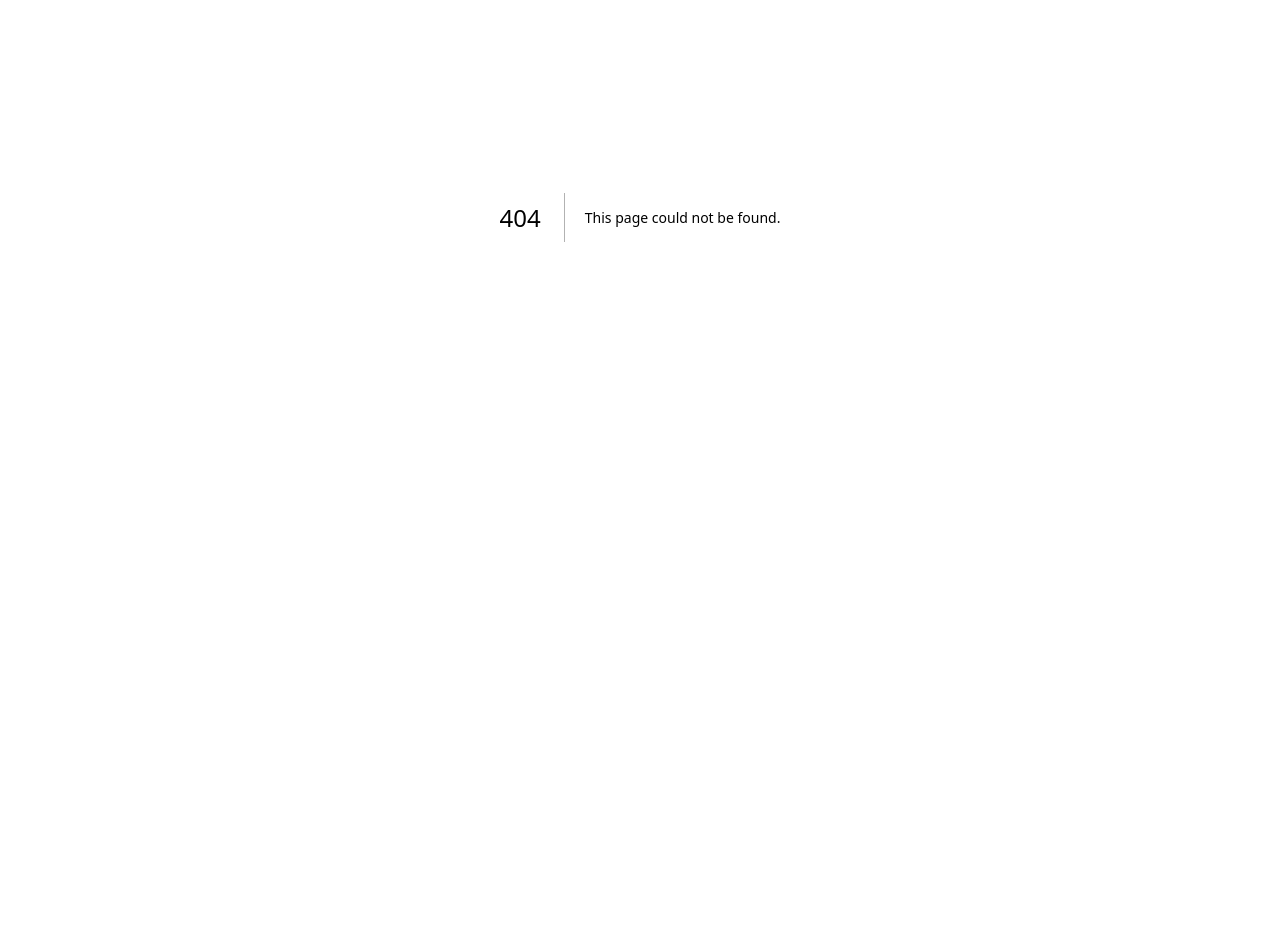
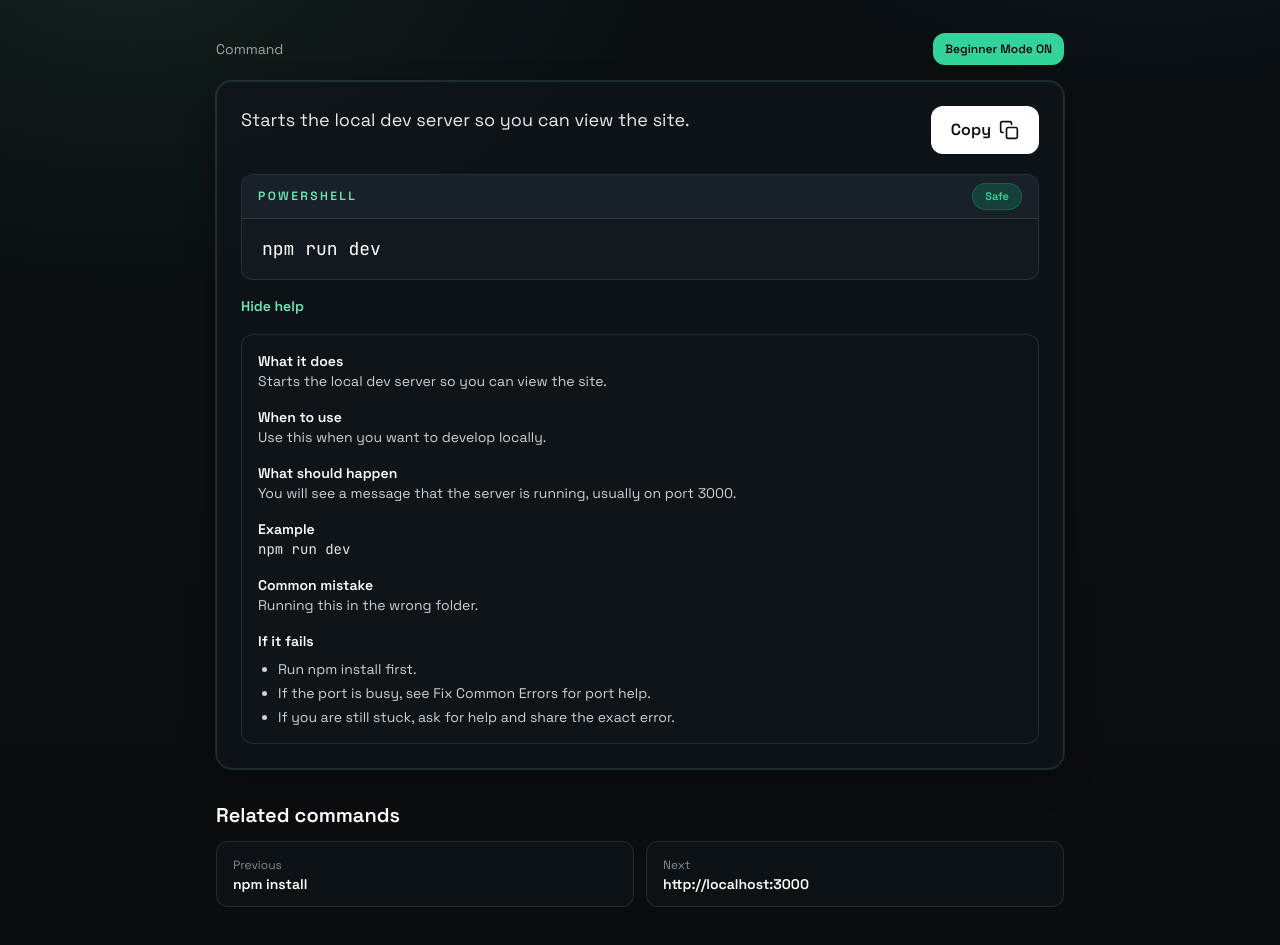
Before and after one commit to Acorn-Enterprise-Group/command-panel, a Next.js app: page /default/start-dev in a window 1280 px wide. Before the commit this address had no page. Shown: the part 183-1128 px from the top of the page. Before the commit the page ends 800 px from the top, so only its background shows below. Built offline with nearby package versions, Linux system fonts and the light colour scheme.

Commit message:
feat: add pack and command routes

```diff
--- /dev/null
+++ b/app/[packId]/[commandId]/page.tsx
@@ -0,0 +1,88 @@
+import type { Metadata } from 'next';
+import Link from 'next/link';
+import { notFound } from 'next/navigation';
+import { getCommandById, getCommandsForPack, getPackById } from '../../../data';
+import CommandPageClient from '../../../components/CommandPageClient';
+
+export function generateMetadata({
+  params
+}: {
+  params: { packId: string; commandId: string };
+}): Metadata {
+  const command = getCommandById(params.packId, params.commandId);
+  if (!command) return { title: 'Command Not Found' };
+  return {
+    title: `${command.command} — CopyCommand`,
+    description: command.whatItDoes,
+    alternates: {
+      canonical: `/${params.packId}/${params.commandId}`
+    }
+  };
+}
+
+export default function CommandPage({
+  params
+}: {
+  params: { packId: string; commandId: string };
+}) {
+  const pack = getPackById(params.packId);
+  const command = getCommandById(params.packId, params.commandId);
+  if (!command) return notFound();
+
+  const list = getCommandsForPack(params.packId);
+  const index = list.findIndex((item) => item.id === command.id);
+  const prev = index > 0 ? list[index - 1] : null;
+  const next = index >= 0 && index < list.length - 1 ? list[index + 1] : null;
+
+  return (
+    <main className="mx-auto flex min-h-screen w-full max-w-4xl flex-col gap-8 px-6 py-16">
+      <div className="flex items-center justify-between">
+        <Link href={`/${pack.id}`} className="text-sm text-white/60 hover:text-white">
+          ← Back to {pack.label}
+        </Link>
+        <span className="text-xs uppercase tracking-[0.3em] text-white/40">
+          {pack.label}
+        </span>
+      </div>
+
+      <div className="space-y-2">
+        <h1 className="text-3xl font-semibold">{command.command}</h1>
+        <p className="text-white/70">{command.explain}</p>
+      </div>
+
+      <CommandPageClient command={command} />
+
+      <section className="space-y-3">
+        <h2 className="text-xl font-semibold">Related commands</h2>
+        <div className="grid gap-3 sm:grid-cols-2">
+          {prev ? (
+            <Link
+              href={`/${pack.id}/${prev.id}`}
+              className="rounded-xl border border-white/10 bg-ink-900/60 px-4 py-3 text-sm text-white/90 hover:border-white/30"
+            >
+              <span className="text-xs text-white/50">Previous</span>
+              <span className="block font-semibold text-white">{prev.command}</span>
+            </Link>
+          ) : (
+            <div className="rounded-xl border border-white/10 bg-ink-900/40 px-4 py-3 text-sm text-white/40">
+              No previous command
+            </div>
+          )}
+          {next ? (
+            <Link
+              href={`/${pack.id}/${next.id}`}
+              className="rounded-xl border border-white/10 bg-ink-900/60 px-4 py-3 text-sm text-white/90 hover:border-white/30"
+            >
+              <span className="text-xs text-white/50">Next</span>
+              <span className="block font-semibold text-white">{next.command}</span>
+            </Link>
+          ) : (
+            <div className="rounded-xl border border-white/10 bg-ink-900/40 px-4 py-3 text-sm text-white/40">
+              No next command
+            </div>
+          )}
+        </div>
+      </section>
+    </main>
+  );
+}
--- /dev/null
+++ b/app/[packId]/page.tsx
@@ -0,0 +1,58 @@
+import type { Metadata } from 'next';
+import Link from 'next/link';
+import { getPackById } from '../../data';
+
+export function generateMetadata({
+  params
+}: {
+  params: { packId: string };
+}): Metadata {
+  const pack = getPackById(params.packId);
+  return {
+    title: pack.label,
+    description: pack.description ?? 'Command pack on CopyCommand.org',
+    alternates: {
+      canonical: `/${pack.id}`
+    }
+  };
+}
+
+export default function PackPage({ params }: { params: { packId: string } }) {
+  const pack = getPackById(params.packId);
+
+  return (
+    <main className="mx-auto flex min-h-screen w-full max-w-4xl flex-col gap-8 px-6 py-16">
+      <div className="space-y-2">
+        <p className="text-xs uppercase tracking-[0.3em] text-white/40">Pack</p>
+        <h1 className="text-3xl font-semibold">{pack.label}</h1>
+        {pack.description && (
+          <p className="text-white/70">{pack.description}</p>
+        )}
+      </div>
+
+      <div className="space-y-8">
+        {pack.sets.map((set) => (
+          <section key={set.id} className="space-y-3">
+            <h2 className="text-xl font-semibold">{set.label}</h2>
+            {set.description && (
+              <p className="text-sm text-white/60">{set.description}</p>
+            )}
+            <ul className="grid gap-3">
+              {set.items.map((item) => (
+                <li key={item.id}>
+                  <Link
+                    href={`/${pack.id}/${item.id}`}
+                    className="block rounded-xl border border-white/10 bg-ink-900/60 px-4 py-3 text-sm text-white/90 hover:border-white/30"
+                  >
+                    <span className="font-semibold text-white">{item.command}</span>
+                    <span className="mt-1 block text-xs text-white/50">{item.explain}</span>
+                  </Link>
+                </li>
+              ))}
+            </ul>
+          </section>
+        ))}
+      </div>
+    </main>
+  );
+}
--- /dev/null
+++ b/components/CommandPageClient.tsx
@@ -0,0 +1,33 @@
+'use client';
+
+import { useState } from 'react';
+import CommandCard from './CommandCard';
+import type { CommandItem } from '../data/schema';
+
+export default function CommandPageClient({
+  command
+}: {
+  command: CommandItem;
+}) {
+  const [beginnerMode, setBeginnerMode] = useState(true);
+
+  return (
+    <div className="space-y-4">
+      <div className="flex items-center justify-between">
+        <p className="text-sm text-white/60">Command</p>
+        <button
+          type="button"
+          onClick={() => setBeginnerMode((prev) => !prev)}
+          className={`rounded-xl px-3 py-2 text-xs font-semibold transition ${
+            beginnerMode
+              ? 'bg-moss-600 text-ink-950'
+              : 'bg-white/10 text-white hover:bg-white/20'
+          }`}
+        >
+          Beginner Mode {beginnerMode ? 'ON' : 'OFF'}
+        </button>
+      </div>
+      <CommandCard item={command} beginnerMode={beginnerMode} />
+    </div>
+  );
+}
--- a/data/index.ts
+++ b/data/index.ts
@@ -1,4 +1,4 @@
-import type { Pack } from './schema';
+import type { CommandItem, Pack } from './schema';
 import { defaultPack } from './packs/default';
 
 export const packs: Pack[] = [defaultPack];
@@ -7,3 +7,29 @@ export function getPackById(id?: string | null): Pack {
   if (!id) return defaultPack;
   return packs.find((pack) => pack.id === id) ?? defaultPack;
 }
+
+export function getAllPackIds(): string[] {
+  return packs.map((pack) => pack.id);
+}
+
+export function getCommandsForPack(packId: string): CommandItem[] {
+  const pack = getPackById(packId);
+  return pack.sets.flatMap((set) => set.items);
+}
+
+export function getCommandById(packId: string, commandId: string): CommandItem | null {
+  const pack = getPackById(packId);
+  for (const set of pack.sets) {
+    const found = set.items.find((item) => item.id === commandId);
+    if (found) return found;
+  }
+  return null;
+}
+
+export function getCommandRouteList(): Array<{ packId: string; commandId: string }> {
+  return packs.flatMap((pack) =>
+    pack.sets.flatMap((set) =>
+      set.items.map((item) => ({ packId: pack.id, commandId: item.id }))
+    )
+  );
+}
```
Also changed, not shown: 1 other file (tests, documents, lock files or other folders).
